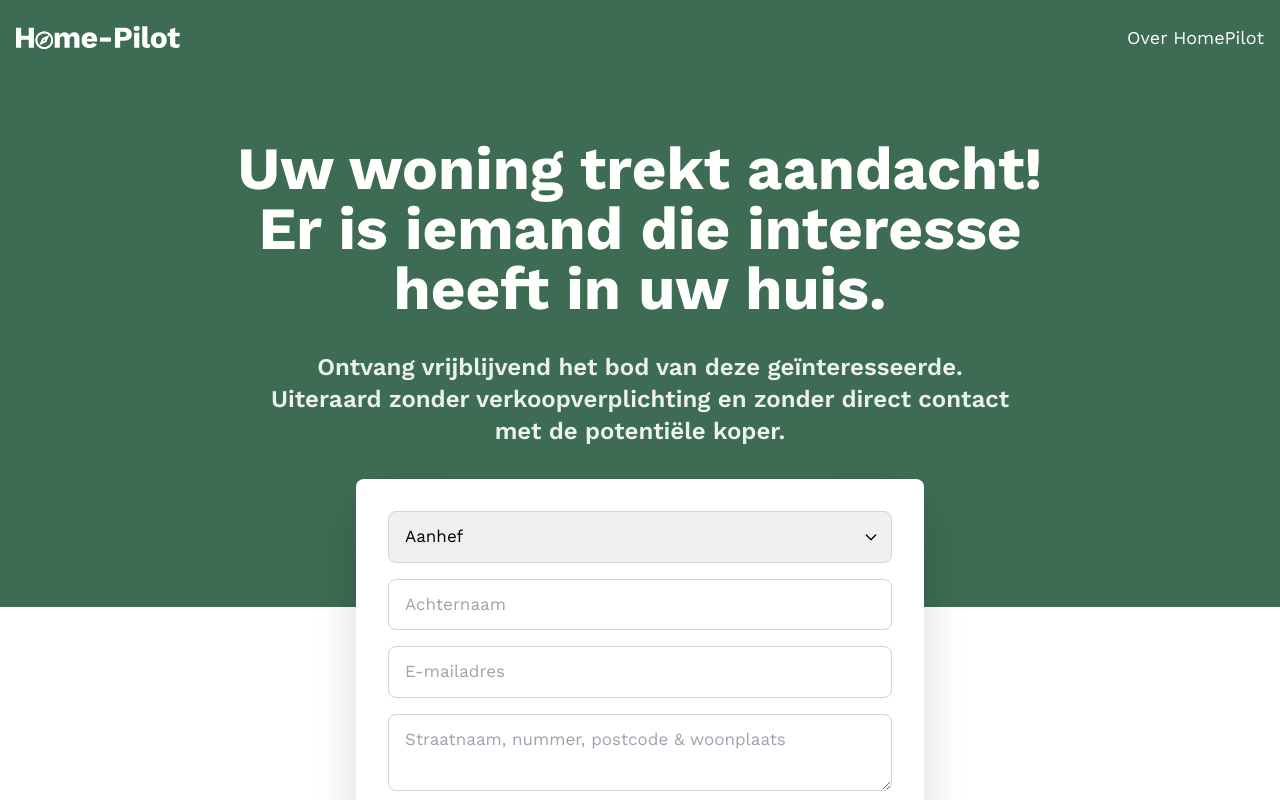
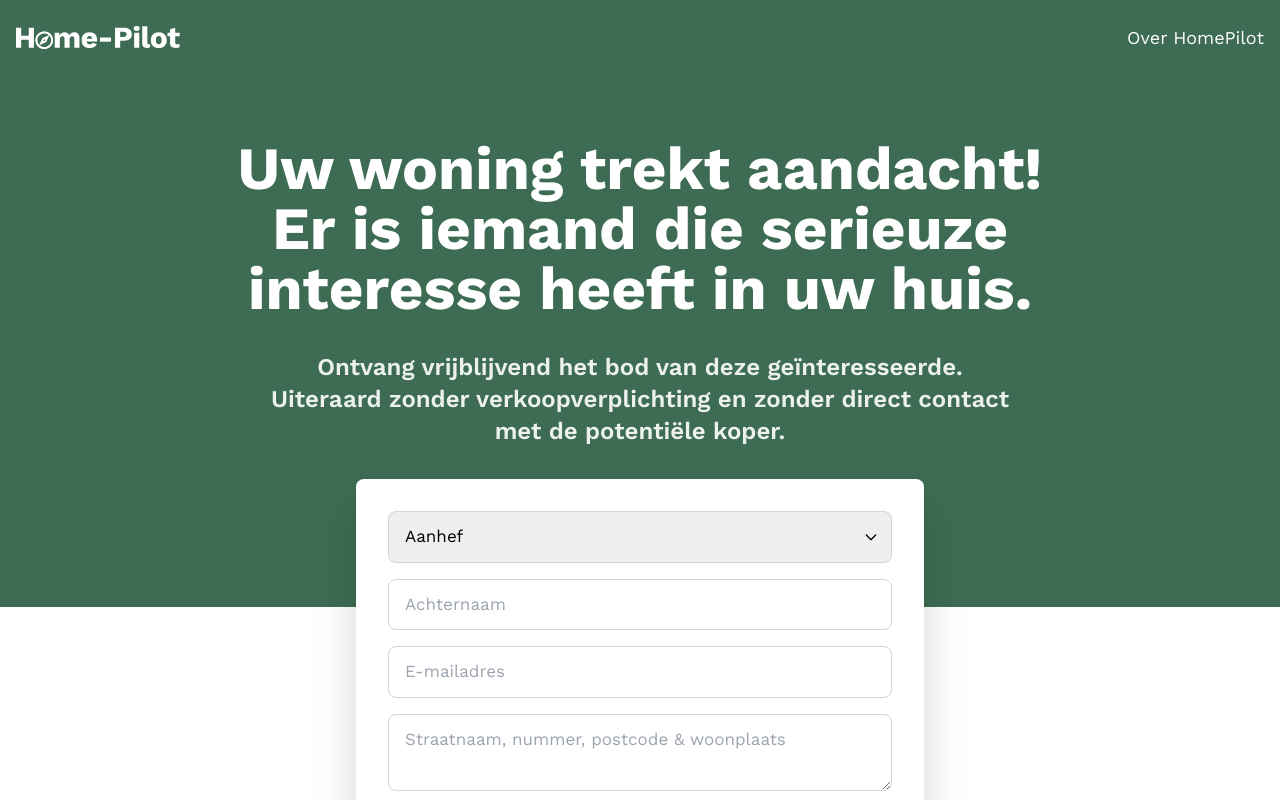
Before and after one commit to dnnsptri/homepilot, a Next.js app: page /lp2 in a window 1280 px wide. Shown: the top 800 px of the page. Built offline with nearby package versions, Linux system fonts and the light colour scheme; no server answers.

Commit message:
Update package.json name and version, improve LP2 copy

```diff
--- a/pages/lp2.jsx
+++ b/pages/lp2.jsx
@@ -86,7 +86,7 @@ export default function LP2() {
         </header>
 
         <div className="container mx-auto px-4 pt-16 text-center">
-          <h1 className="text-5xl md:text-6xl font-bold text-white mb-8 max-w-[900px] mx-auto">Uw woning trekt aandacht!<br /> Er is iemand die interesse heeft in uw huis.</h1>
+          <h1 className="text-5xl md:text-6xl font-bold text-white mb-8 max-w-[900px] mx-auto">Uw woning trekt aandacht!<br /> Er is iemand die serieuze interesse heeft in uw huis.</h1>
           <p className="text-xl md:text-2xl text-white/90 max-w-3xl mx-auto leading-relaxed mb-0 intro">
             Ontvang vrijblijvend het bod van deze geïnteresseerde.<br />
             Uiteraard zonder verkoopverplichting en zonder direct contact met de potentiële koper.<br /><br />
```
Also changed, not shown: 1 other file (tests, documents, lock files or other folders).
